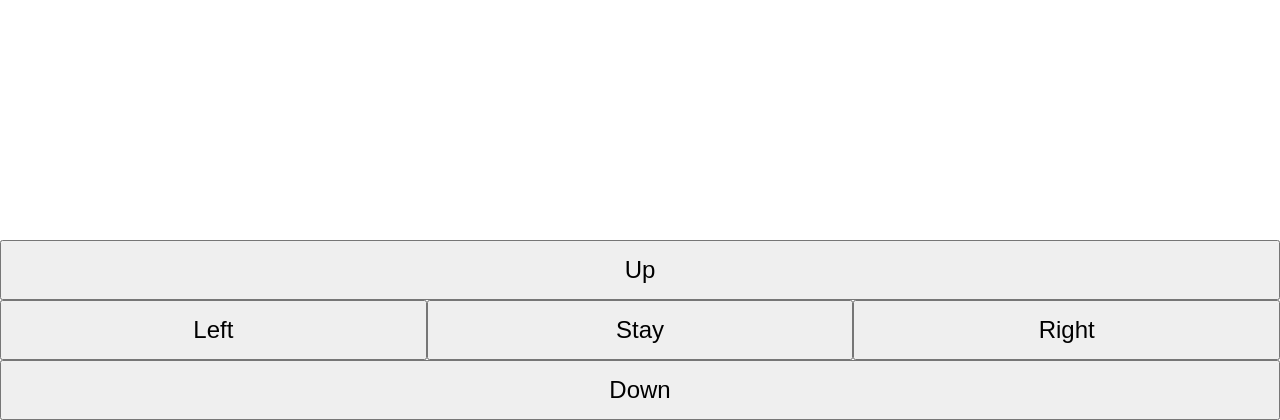
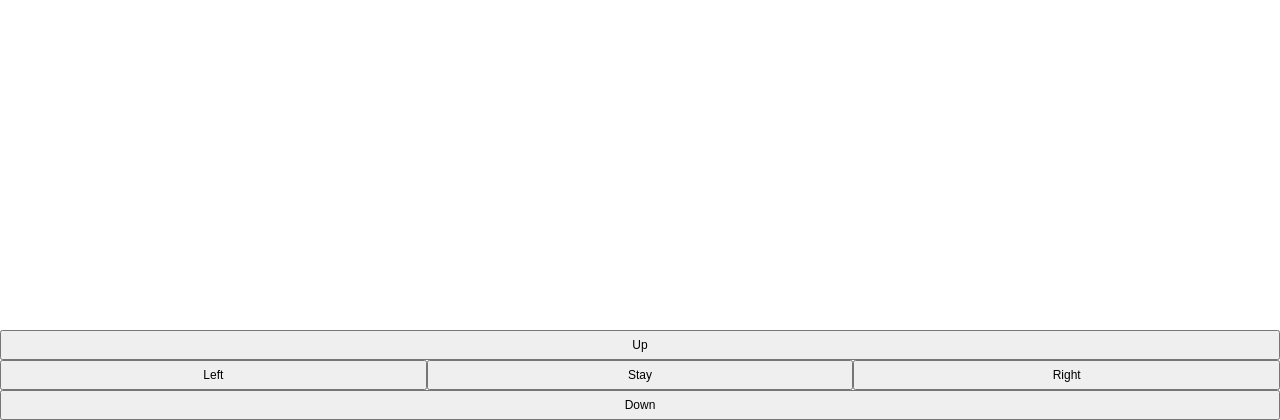
Before and after one commit to maxwell-hoff/the-eyes-pall, a Flask app: page /game in a window 1280 px wide. Shown: the part 380-800 px from the top of the page. Run offline with Flask 3, Linux system fonts and the light colour scheme; the visitor is signed in with stand-in values (Sample User, id 1); data that the repository does not hold is empty; parts of the project's set-up code (start-up, migrations or seed data) failed here and were passed over.

Commit message:
updated size of buttons

```diff
--- a/static/game.js
+++ b/static/game.js
@@ -92,7 +92,7 @@ function handleMoveButton(move) {
     if (canMove(move)) {
         makeMove(move);
     } else {
-        displayMessage("🚫 You can't move further in that direction!");
+        displayMessage("You can't move further in that direction!");
     }
 }
 
--- a/templates/index.html
+++ b/templates/index.html
@@ -66,8 +66,8 @@
         }
         #movement-buttons button {
             width: 100%;
-            height: 60px; /* Adjust as needed */
-            font-size: 24px;
+            height: 30px; /* Adjust as needed */
+            font-size: 12px;
         }
         #left-right-buttons {
             display: flex;
```
